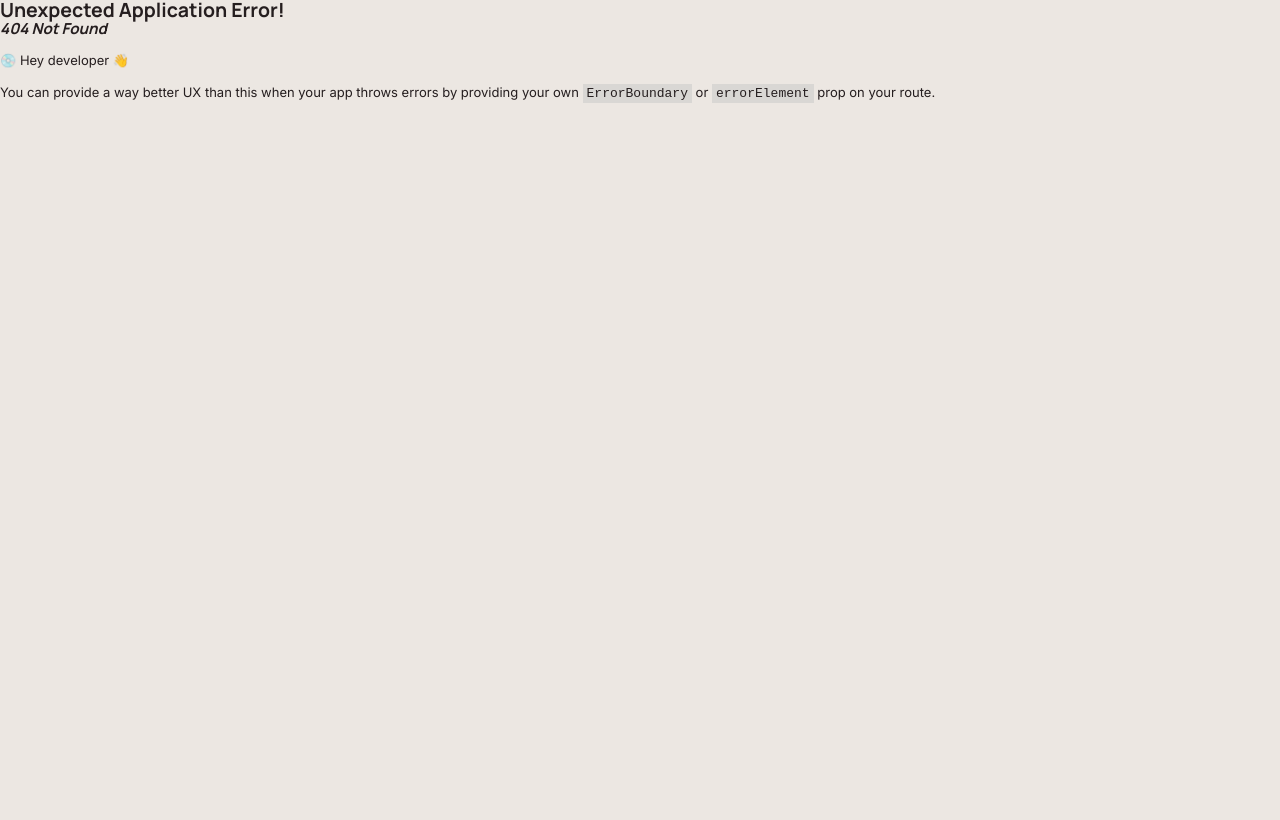
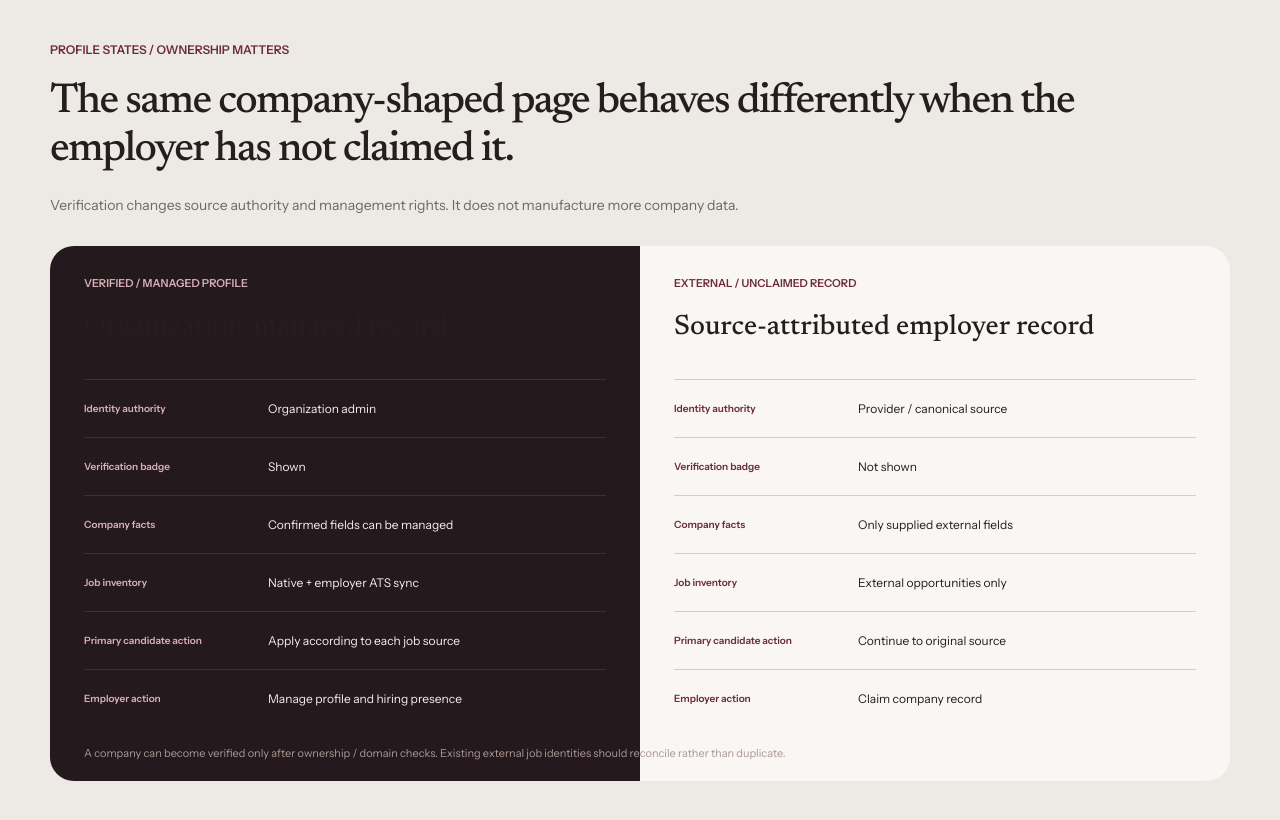
Before and after one commit to YounasKhan2/relevyn, a React (Vite) app: page /companies/states in a window 1280 px wide. Before the commit this address had no page. Shown: the top 820 px of the page. Built offline with nearby package versions, Linux system fonts and the light colour scheme.

Commit message:
feat(public): implement company state comparison

```diff
--- a/src/app/router.tsx
+++ b/src/app/router.tsx
@@ -9,6 +9,7 @@ import { JobsStatesPage } from "@/pages/public/jobs/JobsStatesPage";
 import { ForCandidatesPage } from "@/pages/public/candidates/ForCandidatesPage";
 import { ForCompaniesPage } from "@/pages/public/companies/ForCompaniesPage";
 import { VerifiedCompanyProfilePage } from "@/pages/public/company/VerifiedCompanyProfilePage";
+import { CompanyStateComparisonPage } from "@/pages/public/company/CompanyStateComparisonPage";
 
 export const router=createBrowserRouter([
  {path:"/",element:<LandingPage/>},
@@ -21,4 +22,5 @@ export const router=createBrowserRouter([
  {path:"/candidates",element:<ForCandidatesPage/>},
  {path:"/companies",element:<ForCompaniesPage/>},
  {path:"/companies/northstar-labs",element:<VerifiedCompanyProfilePage/>},
+ {path:"/companies/states",element:<CompanyStateComparisonPage/>},
 ]);
--- /dev/null
+++ b/src/components/company/CompanyStateComparisonSheet/CompanyStateComparisonSheet.module.css
@@ -0,0 +1 @@
+.root{position:relative;display:grid;grid-template-columns:1fr 1fr;min-height:520px;border-radius:24px;overflow:hidden;font-family:var(--font-public-ui)}.verified,.external{padding:30px 34px 54px}.verified{background:#24191c;color:#f6efeb}.external{background:#f9f6f3;color:#261d1e}.verified>p,.external>p{margin:0;font-size:11px;font-weight:600;line-height:15px}.verified>p{color:#d8aeb6}.external>p{color:var(--color-brand)}.root h3{margin:19px 0 35px;font:500 28px/34px var(--font-public-display)}.row{display:grid;grid-template-columns:170px 1fr;gap:14px;min-height:58px;align-items:center;border-top:1px solid}.verified .row{border-color:rgb(216 174 182 / 15%)}.external .row{border-color:#d7cbc7}.row b{font-size:10px;line-height:14px}.verified .row b{color:#d8aeb6}.external .row b{color:var(--color-brand)}.row span{font-size:12px;line-height:18px}.verified .row span{color:#f6efeb}.external .row span{color:#261d1e}.root footer{position:absolute;left:34px;right:34px;bottom:20px;color:#a99895;font-size:11px;line-height:16px}@media(max-width:760px){.root{grid-template-columns:1fr}.root footer{position:static;grid-column:1/-1;background:var(--color-surface);padding:18px 24px}.verified,.external{padding:28px 24px}.row{grid-template-columns:145px 1fr}}
--- /dev/null
+++ b/src/components/company/CompanyStateComparisonSheet/CompanyStateComparisonSheet.tsx
@@ -0,0 +1,24 @@
+import styles from "./CompanyStateComparisonSheet.module.css";
+
+const rows=[
+ ["Identity authority","Organization admin","Provider / canonical source"],
+ ["Verification badge","Shown","Not shown"],
+ ["Company facts","Confirmed fields can be managed","Only supplied external fields"],
+ ["Job inventory","Native + employer ATS sync","External opportunities only"],
+ ["Primary candidate action","Apply according to each job source","Continue to original source"],
+ ["Employer action","Manage profile and hiring presence","Claim company record"],
+];
+
+export function CompanyStateComparisonSheet(){return <section className={styles.root}>
+ <div className={styles.verified}>
+  <p>VERIFIED / MANAGED PROFILE</p>
+  <h3>Organization-managed record</h3>
+  {rows.map(r=><div className={styles.row} key={r[0]}><b>{r[0]}</b><span>{r[1]}</span></div>)}
+ </div>
+ <div className={styles.external}>
+  <p>EXTERNAL / UNCLAIMED RECORD</p>
+  <h3>Source-attributed employer record</h3>
+  {rows.map(r=><div className={styles.row} key={r[0]}><b>{r[0]}</b><span>{r[2]}</span></div>)}
+ </div>
+ <footer>A company can become verified only after ownership / domain checks. Existing external job identities should reconcile rather than duplicate.</footer>
+ </section>}
--- /dev/null
+++ b/src/pages/public/company/CompanyStateComparisonPage.module.css
@@ -0,0 +1 @@
+.page{width:min(100%,1440px);min-height:820px;margin-inline:auto;background:#ede9e5;padding:42px 50px 64px;font-family:var(--font-public-ui)}.eyebrow{margin:0;color:var(--color-brand);font-size:12px;font-weight:600;line-height:16px}.page h1{max-width:1100px;margin:20px 0 0;color:#261d1e;font:500 42px/48px var(--font-public-display)}.body{max-width:850px;margin:20px 0 0;color:#6f6764;font-size:14px;line-height:22px}.sheet{margin-top:30px}@media(max-width:640px){.page{padding:32px 18px}.page h1{font-size:34px;line-height:40px}}
--- /dev/null
+++ b/src/pages/public/company/CompanyStateComparisonPage.tsx
@@ -0,0 +1,9 @@
+import { CompanyStateComparisonSheet } from "@/components/company/CompanyStateComparisonSheet/CompanyStateComparisonSheet";
+import styles from "./CompanyStateComparisonPage.module.css";
+
+export function CompanyStateComparisonPage(){return <main className={styles.page}>
+ <p className={styles.eyebrow}>PROFILE STATES / OWNERSHIP MATTERS</p>
+ <h1>The same company-shaped page behaves differently when the employer has not claimed it.</h1>
+ <p className={styles.body}>Verification changes source authority and management rights. It does not manufacture more company data.</p>
+ <div className={styles.sheet}><CompanyStateComparisonSheet/></div>
+ </main>}
```
Also changed, not shown: src/components/index.ts (+1 -0 lines), 3 other files (tests, documents, lock files or other folders).
